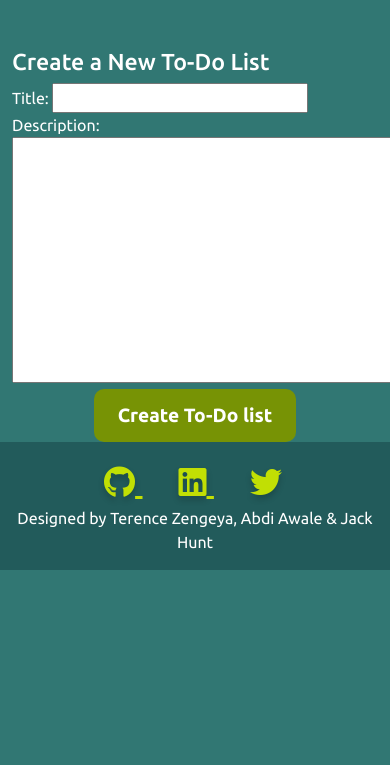
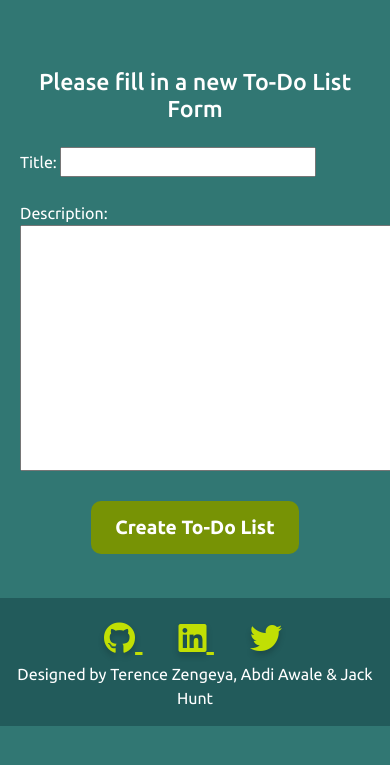
Before and after one commit to TerenceTamuka/to-do_application-hackathon, a Django app: page /todo/new/ in a window 390 px wide; the page is wider, and only the part inside the window is pictured. Shown: the part 60-825 px from the top of that part. Run offline with Django 5.2, Linux system fonts and the light colour scheme; the visitor is signed in with stand-in values (Sample User, id 1).

Commit message:
Re structured the create to do form and edit forms to be more responsive across all devices

```diff
--- a/static/css/style.css
+++ b/static/css/style.css
@@ -221,3 +221,38 @@ body {
 .btn-primary:hover {
     background-color: rgb(99, 127, 0); /* Darker color on hover */
 }
+
+/* styles.css */
+.container {
+    padding: 20px; /* Add padding for better spacing */
+}
+
+.form-group {
+    margin-bottom: 1.5rem; /* Spacing between form groups */
+}
+
+.btn-primary {
+    background-color: rgb(119, 147, 5); /* Your button color */
+    border: none;
+    padding: 0.75rem 1.5rem;
+    font-size: 1.2rem;
+    font-weight: bold;
+    border-radius: 10px;
+    transition: background-color 0.3s ease;
+}
+
+.btn-primary:hover {
+    background-color: rgb(100, 130, 0); /* Darker shade on hover */
+}
+
+.todoform {
+    color: #fff;
+}
+
+/* Responsive adjustments */
+@media (max-width: 768px) {
+    .col-md-8 {
+        width: 100%; /* Full width on small devices */
+        margin: 0; /* No margin */
+    }
+}
--- a/todo/templates/todo/todo_form.html
+++ b/todo/templates/todo/todo_form.html
@@ -2,12 +2,12 @@
 {% load static %}
 {% block content %}
 
-<div class="container">
+<div class="container mt-5">
 
     <!-- To-Do List Form Section -->
-    <div class="row mt-5">
-        <div class="col-md-8 offset-md-2">
-            <h3>Create a New To-Do List</h3>
+    <div class="row justify-content-center">
+        <div class="col-md-8">
+            <h3 class="text-center todoform mb-4">Please fill in a new To-Do List Form</h3>
             <form method="POST">
                 {% csrf_token %}
 
@@ -30,10 +30,9 @@
                     </div>
                 {% endif %}
 
-
                 <!-- Submit Button -->
                 <div class="form-group text-center">
-                    <button type="submit" class="btn btn-primary">Create To-Do list</button>
+                    <button type="submit" class="btn btn-primary">Create To-Do List</button>
                 </div>
             </form>
         </div>
```
Also changed, not shown: 1 other file.
